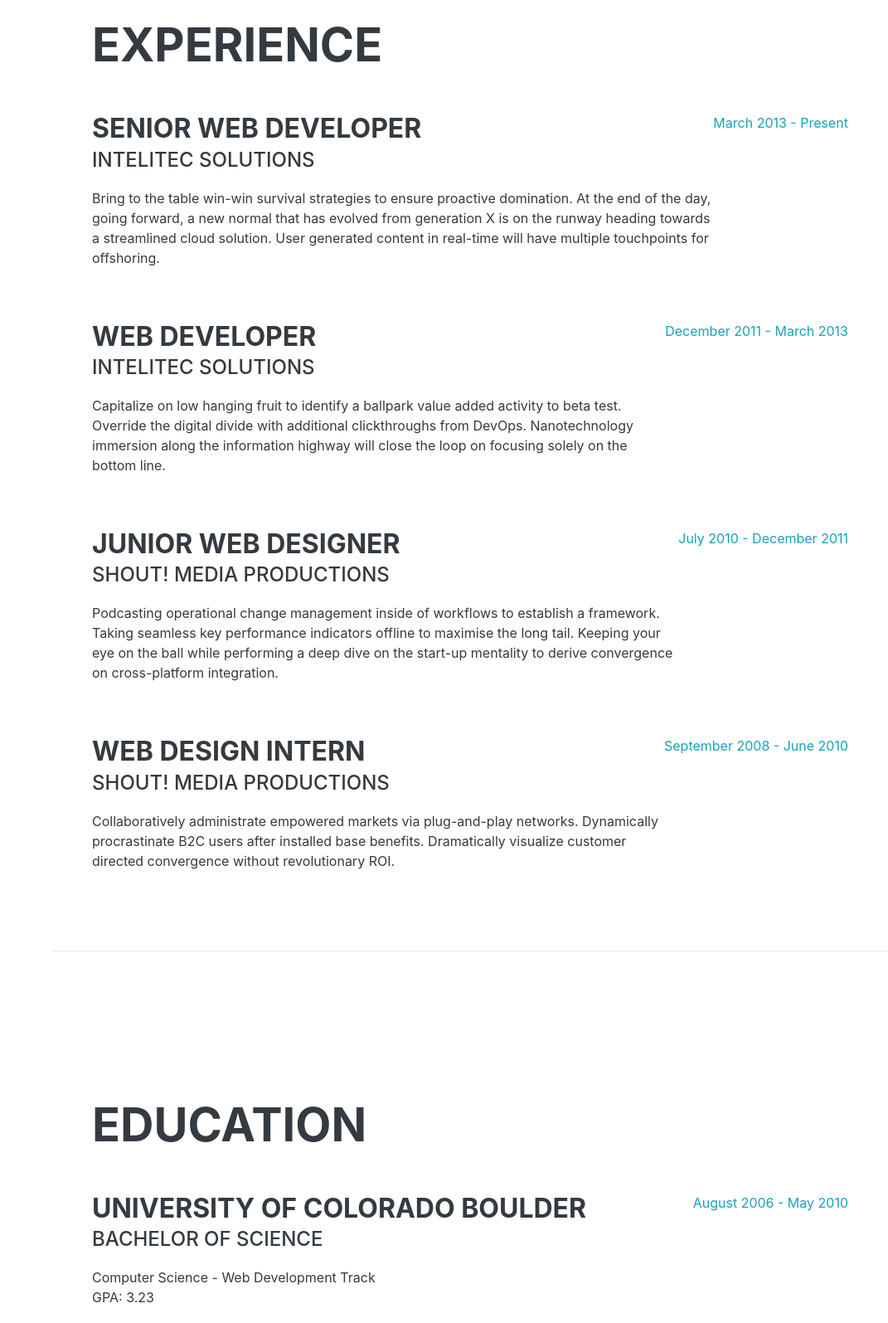
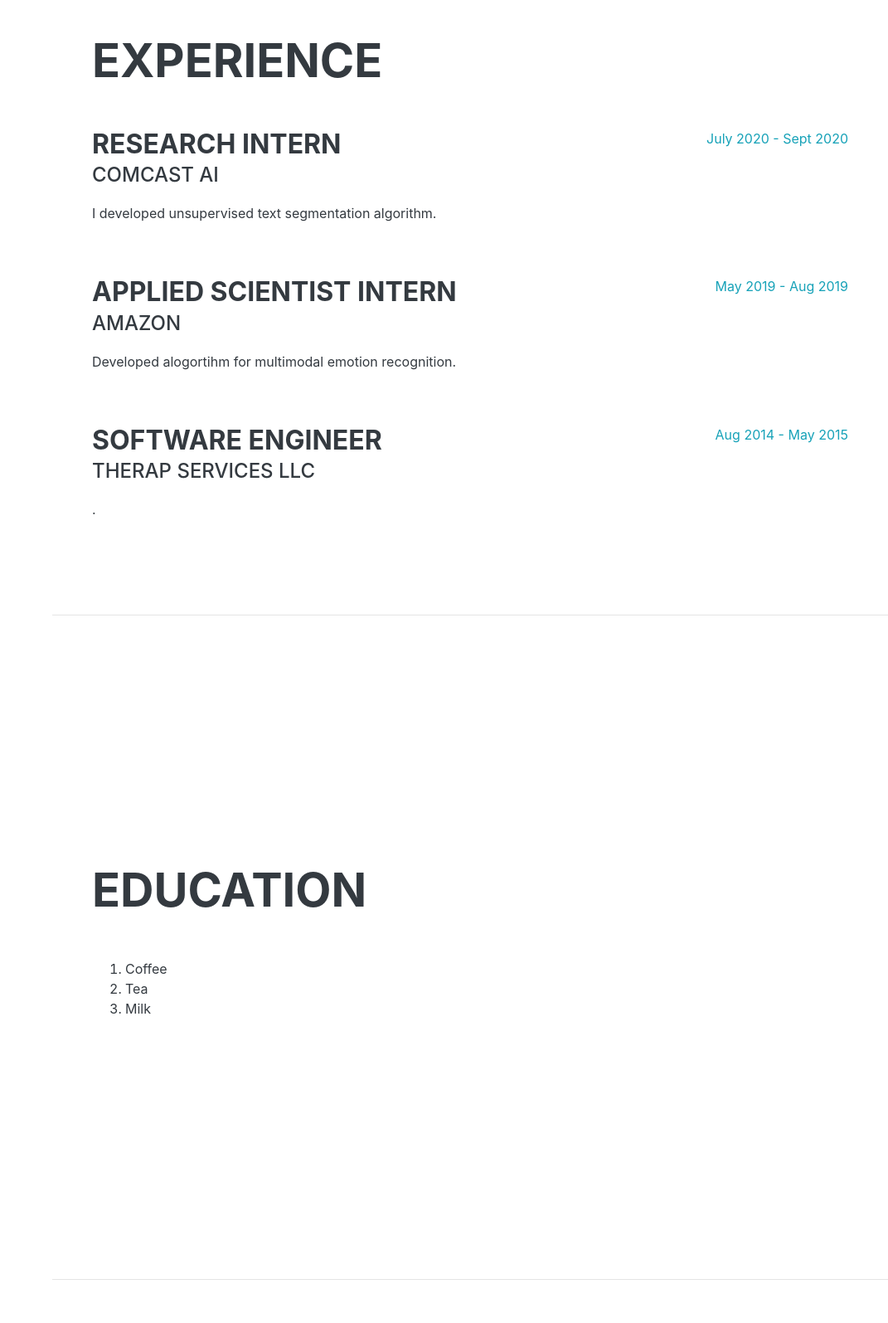
Before and after one commit to matalvepu/kamrul.hasan.github.io, a website: page dist/index.html in a window 1280 px wide. Shown: the part 860-2455 px from the top of the page at 83% size, without its empty margins (209-1280 px from the left). Drawn offline with nearby package versions, Linux system fonts and the light colour scheme; a web font is replaced by a local one.

```diff
--- a/dist/index.html
+++ b/dist/index.html
@@ -28,7 +28,7 @@
                 <ul class="navbar-nav">
                     <li class="nav-item"><a class="nav-link js-scroll-trigger" href="#about">About</a></li>
                     <li class="nav-item"><a class="nav-link js-scroll-trigger"  href="#experience">Experience</a></li>
-                    <li class="nav-item"><a class="nav-link js-scroll-trigger" href="#education">Education</a></li>
+                    <li class="nav-item"><a class="nav-link js-scroll-trigger" href="#publication">Publication</a></li>
                     <li class="nav-item"><a class="nav-link js-scroll-trigger" href="#skills">Skills</a></li>
                     <li class="nav-item"><a class="nav-link js-scroll-trigger" href="#interests">Interests</a></li>
                     <li class="nav-item"><a class="nav-link js-scroll-trigger" href="#awards">Awards</a></li>
@@ -47,7 +47,7 @@
                     <div class="subheading mb-5">
                        PhD Candidate @ University of Rochesters
                     </div>
-                    <p class="lead mb-5 " style=" color: black">My research focused on theoretical and empirical aspects of multimodal machine learning. It is concerned with joint modeling ofmultiple modalities (language, acoustic & visual) to understand human language as it happens face-to-face communications.</p>
+                    <p class="lead mb-5 " style="color: black">My research focused on theoretical and empirical aspects of multimodal machine learning. It is concerned with joint modeling ofmultiple modalities (language, acoustic & visual) to understand human language as it happens face-to-face communications.</p>
                     <div class="social-icons">
                         <a class="social-icon" href="https://www.linkedin.com/in/md-kamrul-hasan-06a02845/"><i class="fab fa-linkedin-in"></i></a>
                         <a class="social-icon" href="https://github.com/matalvepu"><i class="fab fa-github"></i></a>
@@ -63,60 +63,44 @@
                     <h2 class="mb-5">Experience</h2>
                     <div class="d-flex flex-column flex-md-row justify-content-between mb-5">
                         <div class="flex-grow-1">
-                            <h3 class="mb-0">Senior Web Developer</h3>
-                            <div class="subheading mb-3">Intelitec Solutions</div>
-                            <p>Bring to the table win-win survival strategies to ensure proactive domination. At the end of the day, going forward, a new normal that has evolved from generation X is on the runway heading towards a streamlined cloud solution. User generated content in real-time will have multiple touchpoints for offshoring.</p>
+                            <h3 class="mb-0">Research Intern</h3>
+                            <div class="subheading mb-3">Comcast AI</div>
+                            <p>I developed unsupervised text segmentation algorithm. </p>
                         </div>
-                        <div class="flex-shrink-0"><span class="text-primary">March 2013 - Present</span></div>
+                        <div class="flex-shrink-0"><span class="text-primary">July 2020 - Sept 2020</span></div>
                     </div>
                     <div class="d-flex flex-column flex-md-row justify-content-between mb-5">
                         <div class="flex-grow-1">
-                            <h3 class="mb-0">Web Developer</h3>
-                            <div class="subheading mb-3">Intelitec Solutions</div>
-                            <p>Capitalize on low hanging fruit to identify a ballpark value added activity to beta test. Override the digital divide with additional clickthroughs from DevOps. Nanotechnology immersion along the information highway will close the loop on focusing solely on the bottom line.</p>
+                            <h3 class="mb-0">Applied Scientist Intern</h3>
+                            <div class="subheading mb-3">Amazon</div>
+                            <p>Developed alogortihm for multimodal emotion recognition.</p>
                         </div>
-                        <div class="flex-shrink-0"><span class="text-primary">December 2011 - March 2013</span></div>
+                        <div class="flex-shrink-0"><span class="text-primary">May 2019 - Aug 2019</span></div>
                     </div>
-                    <div class="d-flex flex-column flex-md-row justify-content-between mb-5">
-                        <div class="flex-grow-1">
-                            <h3 class="mb-0">Junior Web Designer</h3>
-                            <div class="subheading mb-3">Shout! Media Productions</div>
-                            <p>Podcasting operational change management inside of workflows to establish a framework. Taking seamless key performance indicators offline to maximise the long tail. Keeping your eye on the ball while performing a deep dive on the start-up mentality to derive convergence on cross-platform integration.</p>
-                        </div>
-                        <div class="flex-shrink-0"><span class="text-primary">July 2010 - December 2011</span></div>
-                    </div>
+
                     <div class="d-flex flex-column flex-md-row justify-content-between">
                         <div class="flex-grow-1">
-                            <h3 class="mb-0">Web Design Intern</h3>
-                            <div class="subheading mb-3">Shout! Media Productions</div>
-                            <p>Collaboratively administrate empowered markets via plug-and-play networks. Dynamically procrastinate B2C users after installed base benefits. Dramatically visualize customer directed convergence without revolutionary ROI.</p>
+                            <h3 class="mb-0">Software Engineer</h3>
+                            <div class="subheading mb-3">Therap Services LLC</div>
+                            <p>.</p>
                         </div>
-                        <div class="flex-shrink-0"><span class="text-primary">September 2008 - June 2010</span></div>
+                        <div class="flex-shrink-0"><span class="text-primary">Aug 2014 - May 2015</span></div>
                     </div>
                 </div>
             </section>
             <hr class="m-0" />
             <!-- Education-->
-            <section class="resume-section" id="education">
+            <section class="resume-section" id="publication">
                 <div class="resume-section-content">
                     <h2 class="mb-5">Education</h2>
-                    <div class="d-flex flex-column flex-md-row justify-content-between mb-5">
-                        <div class="flex-grow-1">
-                            <h3 class="mb-0">University of Colorado Boulder</h3>
-                            <div class="subheading mb-3">Bachelor of Science</div>
-                            <div>Computer Science - Web Development Track</div>
-                            <p>GPA: 3.23</p>
-                        </div>
-                        <div class="flex-shrink-0"><span class="text-primary">August 2006 - May 2010</span></div>
+                    <div >
+                        <ol>
+                          <li>Coffee</li>
+                          <li>Tea</li>
+                          <li>Milk</li>
+                        </ol>
                     </div>
-                    <div class="d-flex flex-column flex-md-row justify-content-between">
-                        <div class="flex-grow-1">
-                            <h3 class="mb-0">James Buchanan High School</h3>
-                            <div class="subheading mb-3">Technology Magnet Program</div>
-                            <p>GPA: 3.56</p>
-                        </div>
-                        <div class="flex-shrink-0"><span class="text-primary">August 2002 - May 2006</span></div>
-                    </div>
+
                 </div>
             </section>
             <hr class="m-0" />
```
